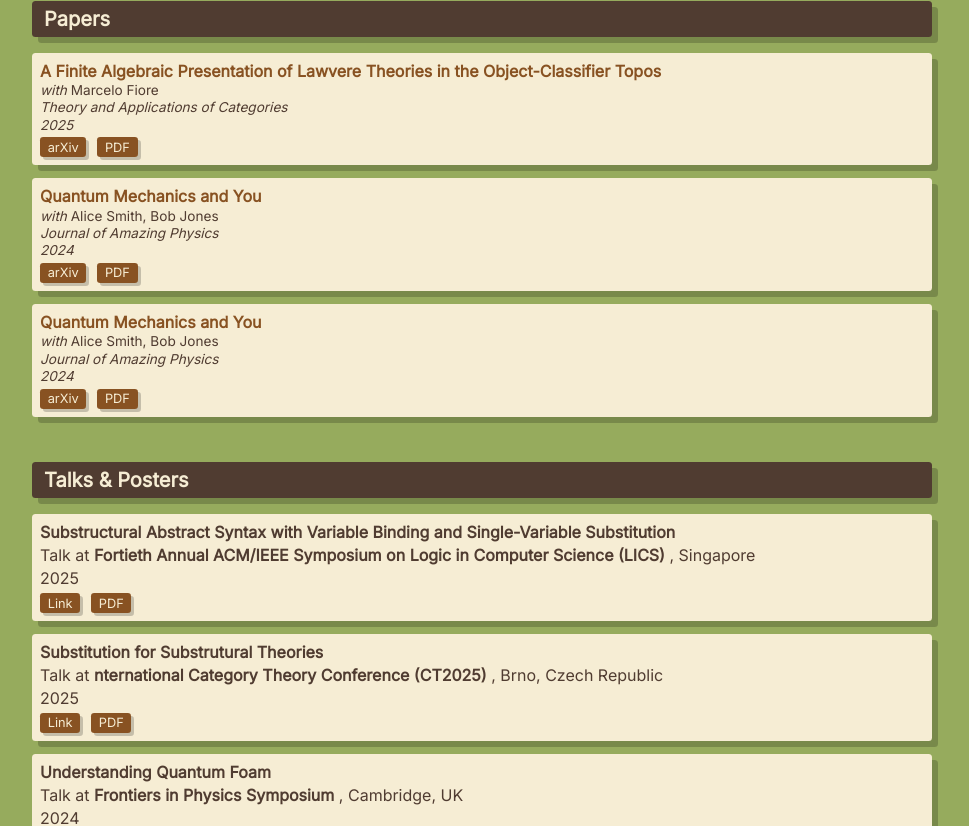
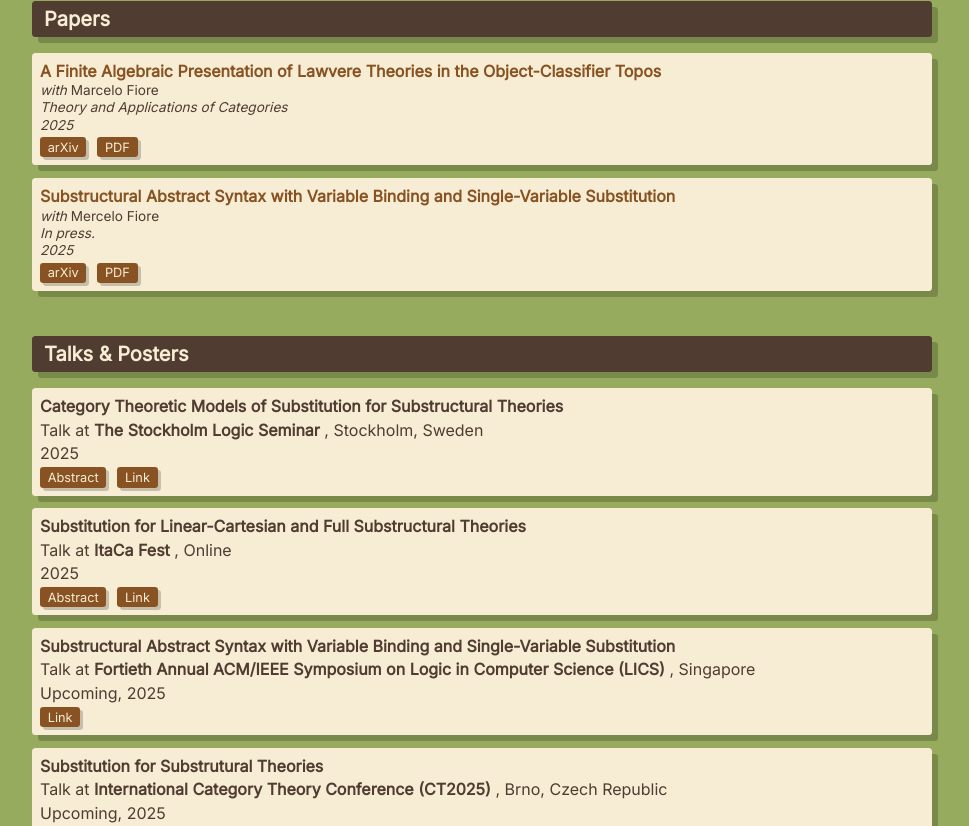
Before and after one commit to sanjiv-ranchod/website_test, a Jekyll site: the page built from index.md, in a window 1280 px wide and 900 px high, scrolled down 850 px, cut to the strip 74-900 px from the top of the window. Shown: the whole strip, without its empty margins (158-1127 px from the left). Built offline with Jekyll 4.4.1, drawn with Linux system fonts in a browser that asks for light colours; some web fonts are replaced; some of the changed text lies outside the part shown.

Commit message:
talks copy

```diff
--- a/_data/papers.yml
+++ b/_data/papers.yml
@@ -1,12 +1,12 @@
 
 publications:
-  - title: "Quantum Mechanics and You"
-    authors: "Alice Smith, Bob Jones"
-    year: 2024
-    journal: "Journal of Amazing Physics"
-    link: "https://example.com/quantum"
-    arxiv: "https://arxiv.org/abs/1234.5678"
-    pdf: "/assets/papers/quantum.pdf"
+  - title: "Substructural Abstract Syntax with Variable Binding and Single-Variable Substitution"
+    authors: "Mercelo Fiore"
+    year: 2025
+    journal: "In press."
+    link: "https://arxiv.org/abs/2505.24812"
+    arxiv: "https://arxiv.org/abs/2505.24812"
+    pdf: "https://arxiv.org/pdf/2505.24812"
   - title: "A Finite Algebraic Presentation of Lawvere Theories in the Object-Classifier Topos"
     authors: "Marcelo Fiore"
     year: 2025
@@ -14,10 +14,10 @@ publications:
     link: "http://www.tac.mta.ca/tac/volumes/43/7/43-07abs.html"
     arxiv: "https://arxiv.org/abs/2408.08980"
     pdf: "http://www.tac.mta.ca/tac/volumes/43/7/43-07.pdf"
-  - title: "Quantum Mechanics and You"
-    authors: "Alice Smith, Bob Jones"
-    year: 2024
-    journal: "Journal of Amazing Physics"
-    link: "https://example.com/quantum"
-    arxiv: "https://arxiv.org/abs/1234.5678"
-    pdf: "/assets/papers/quantum.pdf"
+  # - title: "Quantum Mechanics and You"
+  #   authors: "Alice Smith, Bob Jones"
+  #   year: 2024
+  #   journal: "Journal of Amazing Physics"
+  #   link: "https://example.com/quantum"
+  #   arxiv: "https://arxiv.org/abs/1234.5678"
+  #   pdf: "/assets/papers/quantum.pdf"
--- a/_data/talks.yml
+++ b/_data/talks.yml
@@ -1,31 +1,36 @@
 
 talks:
   - title: "Substitution for Substrutural Theories"
-    event: "nternational Category Theory Conference (CT2025)"
+    event: "International Category Theory Conference (CT2025)"
     location: "Brno, Czech Republic"
+    upcoming: true
     year: 2025
+    date: 20250716
     type: "Talk"
-    link: "https://example.com/video"
-    pdf: "/assets/talks/quantum-foam.pdf"
+    link: "https://conference.math.muni.cz/ct2025/"
 
   - title: "Substructural Abstract Syntax with Variable Binding and Single-Variable Substitution"
     event: "Fortieth Annual ACM/IEEE Symposium on Logic in Computer Science (LICS)"
     location: "Singapore"
+    upcoming: true
     year: 2025
     type: "Talk"
-    link: "https://example.com/video"
-    pdf: "/assets/talks/quantum-foam.pdf"
-  - title: "Understanding Quantum Foam"
-    event: "Frontiers in Physics Symposium"
-    location: "Cambridge, UK"
-    year: 2024
+    link: "https://lics.siglog.org/lics25/index.php"
+
+  - title: "Substitution for Linear-Cartesian and Full Substructural Theories"
+    event: "ItaCa Fest"
+    location: "Online"
+    year: 2025
     type: "Talk"
-    link: "https://example.com/video"
-    pdf: "/assets/talks/quantum-foam.pdf"
-  - title: "Understanding Quantum Foam"
-    event: "Frontiers in Physics Symposium"
-    location: "Cambridge, UK"
-    year: 2024
+    link: "https://progetto-itaca.github.io/fests/fest25.html"
+    # slides: "/assets/talks/quantum-foam.pdf" #!!!!
+    abstract: "https://progetto-itaca.github.io/fests/fest25.html#ranchod"
+
+  - title: "Category Theoretic Models of Substitution for Substructural Theories"
+    event: "The Stockholm Logic Seminar"
+    location: "Stockholm, Sweden"
+    year: 2025
+    date: 20250404
     type: "Talk"
-    link: "https://example.com/video"
-    pdf: "/assets/talks/quantum-foam.pdf"
+    link: "https://logic.math.su.se/seminar/"
+    abstract: "https://logic.math.su.se/seminar/#:~:text=Sanjiv%20Ranchod%2C%20University%20of%20Cambridge"
--- a/index.md
+++ b/index.md
@@ -73,13 +73,16 @@ layout: default
           {{ talk.type }} at <strong>{{ talk.event }}</strong>
           {% if talk.location %}, {{ talk.location }}{% endif %}
         </p>
-        <p class="talk-year">{{ talk.year }}</p>
+        <p class="talk-year">{% if talk.upcoming%}Upcoming, {% endif %}{{ talk.year }}</p>
         <div class="talk-links">
+          {% if talk.abstract %}
+            <a class="btn" href="{{ talk.abstract }}" target="_blank" rel="noopener">Abstract</a>
+          {% endif %}
           {% if talk.link %}
             <a class="btn" href="{{ talk.link }}" target="_blank" rel="noopener">Link</a>
           {% endif %}
-          {% if talk.pdf %}
-            <a class="btn" href="{{ talk.pdf }}" target="_blank" rel="noopener">PDF</a>
+          {% if talk.slides %}
+            <a class="btn" href="{{ talk.slides }}" target="_blank" rel="noopener">Slides</a>
           {% endif %}
         </div>
       </div>
```
